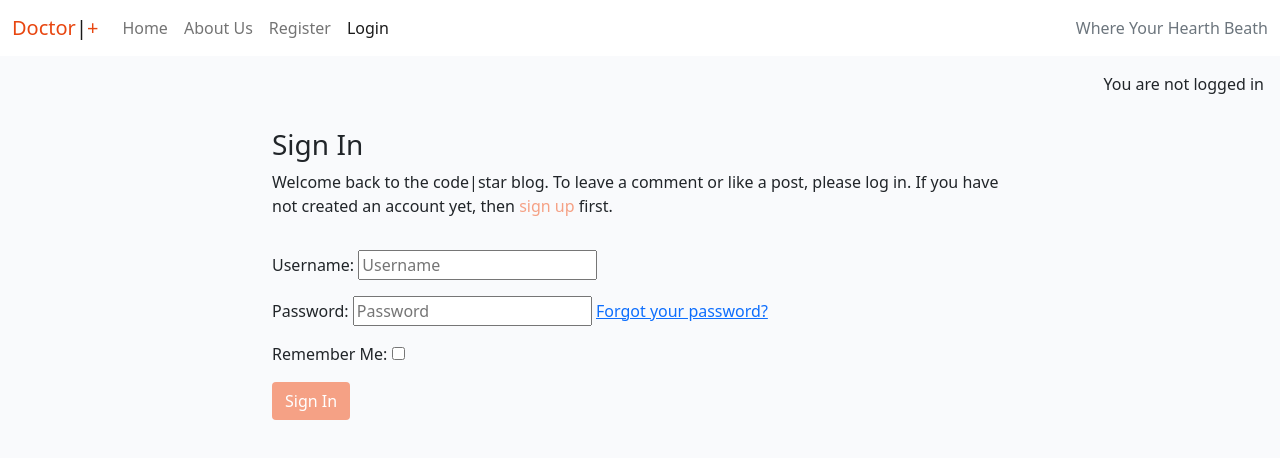
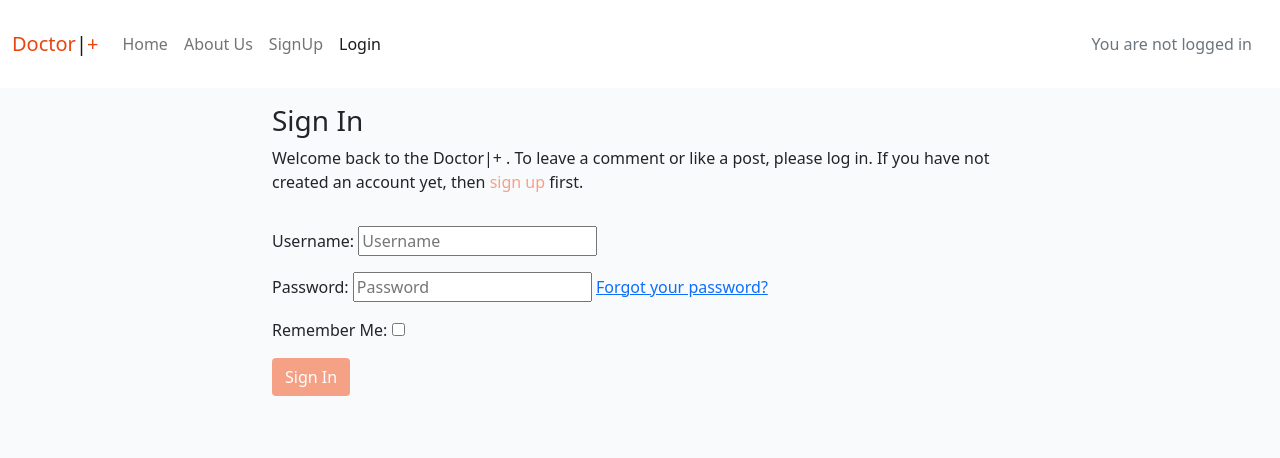
Before and after one commit to LimaZurmati/doctor_plus, a Django app: page /accounts/login/ in a window 1280 px wide. Shown: the top 458 px of the page. Run offline with Django 4.2, Linux system fonts and the light colour scheme; some libraries are stand-ins or nearby versions.

```diff
--- a/blog/models.py
+++ b/blog/models.py
@@ -20,6 +20,8 @@ class Post(models.Model):
     author = models.ForeignKey(
     User, on_delete=models.CASCADE, related_name="blog_posts"
     )
+    #nationality = models.TextField()
+    #service = models.CharField(max_length=200, unique=True)
     content = models.TextField()
     created_on = models.DateTimeField(auto_now_add=True)
     categories = models.ManyToManyField(Category)
--- a/templates/account/login.html
+++ b/templates/account/login.html
@@ -12,7 +12,7 @@
         <div class="col-md-8 mt-3 offset-md-2">
             <h3>{% trans "Sign In" %}</h3>
 
-            <p>{% blocktrans %}Welcome back to the code|star blog. To leave a comment or like a post, please log in. If
+            <p>{% blocktrans %}Welcome back to the Doctor|+ . To leave a comment or like a post, please log in. If
                 you
                 have not created an account yet, then <a class="link" href="{{ signup_url }}">sign up</a>
                 first.{% endblocktrans %}</p>
--- a/templates/account/signup.html
+++ b/templates/account/signup.html
@@ -9,8 +9,8 @@
 <div class="container">
     <div class="row">
         <div class="col-md-8 mt-3 offset-md-2">
-            <h3>{% trans "Sign Up" %}</h3>
-
+            <h3>{% trans "Create A User Account" %}</h3>
+            <br><br>
             <p>{% blocktrans %}Welcome back to the Doctor|Plus . Do you already have an account? Then please <a
                     class="link" href="{{ login_url }}">sign in</a> instead.{% endblocktrans %}</p>
         </div>
--- a/templates/blog/base.html
+++ b/templates/blog/base.html
@@ -34,8 +34,7 @@
     <nav class="navbar navbar-expand-lg navbar-light bg-white">
         <div class="container-fluid">
             <a class="navbar-brand" href="{% url 'home' %}"><span class="red-o">Doctor</span><span
-                        class="thin">|</span><span
-                        class="red-o">+</span></span></a>
+                    class="thin">|</span><span class="red-o">+</span></span></a>
 
             <button class="navbar-toggler" type="button" data-bs-toggle="collapse" data-bs-target="#navbarText"
                 aria-controls="navbarText" aria-expanded="false" aria-label="Toggle navigation">
@@ -47,27 +46,39 @@
                         <a class="nav-link {% if request.path == home_url %}active{% endif %}" aria-current="page"
                             href="{% url 'home' %}">Home</a>
                     </li>
+
+                    {% if user.is_superuser%}
+                    <li class="nav-item">
+                        <a class="nav-link" href="{% url 'about' %}">Add Doctor</a>
+                    </li>
+                    {% endif %}
                     <li class="nav-item">
                         <a class="nav-link {% if request.path == about_url %}active{% endif %}" aria-current="page"
                             href="{% url 'about' %}">About Us</a>
                     </li>
                     {% if user.is_authenticated %}
                     <li class="nav-item">
-	<a class="nav-link {% if request.path == logout_url %}active{% endif %}" aria-current="page" href="{% url 'account_logout' %}">Logout</a>
+                        <a class="nav-link {% if request.path == logout_url %}active{% endif %}" aria-current="page"
+                            href="{% url 'account_logout' %}">Logout</a>
                     </li>
                     {% else %}
                     <li class="nav-item">
                         <a class="nav-link {% if request.path == signup_url %}active{% endif %}" aria-current="page"
-		href="{% url 'account_signup' %}">Register</a>
+                            href="{% url 'account_signup' %}">SignUp</a>
                     </li>
                     <li class="nav-item">
-	<a class="nav-link {% if request.path == login_url %}active{% endif %}" aria-current="page" href="{% url 'account_login' %}">Login</a>
+                        <a class="nav-link {% if request.path == login_url %}active{% endif %}" aria-current="page"
+                            href="{% url 'account_login' %}">Login</a>
                     </li>
                     {% endif %}
 
                 </ul>
                 <span class="navbar-text text-muted">
-                    Where Your Hearth Beath
+                    {% if user.is_authenticated %}
+                    <p class="text-end m-3">logged as admin: {{ user }}</p>
+                    {% else %}
+                    <p class="text-end m-3">You are not logged in</p>
+                    {% endif %}
                 </span>
             </div>
         </div>
@@ -80,8 +91,7 @@
                 <div class="alert {{ message.tags }} alert-dismissible
           fade show" id="msg" role="alert">
                     {{ message | safe }}
-          <button type="button" class="btn-close"
-            data-bs-dismiss="alert" aria-label="Close"></button>
+                    <button type="button" class="btn-close" data-bs-dismiss="alert" aria-label="Close"></button>
                 </div>
                 {% endfor %}
             </div>
@@ -89,11 +99,7 @@
     </div>
 
     <main class="flex-shrink-0 main-bg">
-        {% if user.is_authenticated %}
-        <p class="text-end m-3">You are logged in as {{ user }}</p>
-        {% else %}
-        <p class="text-end m-3">You are not logged in</p>
-        {% endif %}
+
 
         {% block content %}
         <!-- Content Goes here -->
@@ -105,10 +111,14 @@
     <footer class="footer mt-auto py-3 dark-bg">
         <p class="m-0 text-center text-white">&copy;2024 Doctor + | Privacy Policy</p>
         <p class="m-0 text-center text-white">Follow us:
-            <a href="https://facebook.com"style="color:white; margin-left:5px;"><i class="fab fa-facebook-square ms-3"></i></a>
-            <a href="https://twitter.com" style="color:white; margin-left:5px;"><i class="fab fa-twitter-square ms-3"></i></a>
-            <a href="https://instagram.com"style="color:white; margin-left:5px;"><i class="fab fa-instagram-square ms-3"></i></a>
-            <a href="https://youtube.com"style="color:white; margin-left:5px;"><i class="fab fa-youtube-square ms-3"></i></a>
+            <a href="https://facebook.com" style="color:white; margin-left:5px;"><i
+                    class="fab fa-facebook-square ms-3"></i></a>
+            <a href="https://twitter.com" style="color:white; margin-left:5px;"><i
+                    class="fab fa-twitter-square ms-3"></i></a>
+            <a href="https://instagram.com" style="color:white; margin-left:5px;"><i
+                    class="fab fa-instagram-square ms-3"></i></a>
+            <a href="https://youtube.com" style="color:white; margin-left:5px;"><i
+                    class="fab fa-youtube-square ms-3"></i></a>
         </p>
 
 
```
Lines whose indentation alone changed are shown as unchanged.
